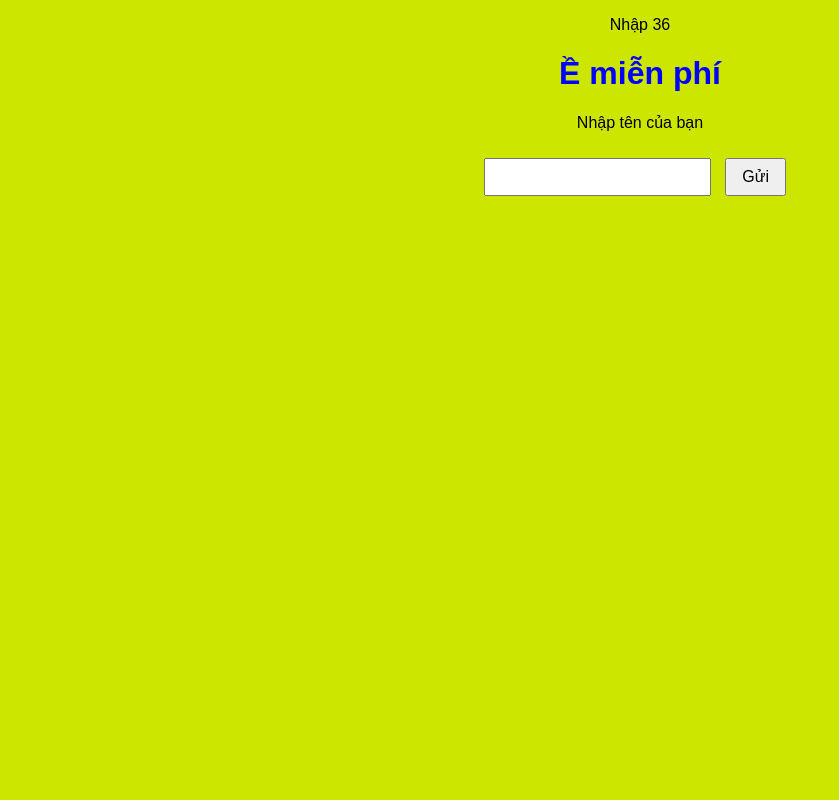
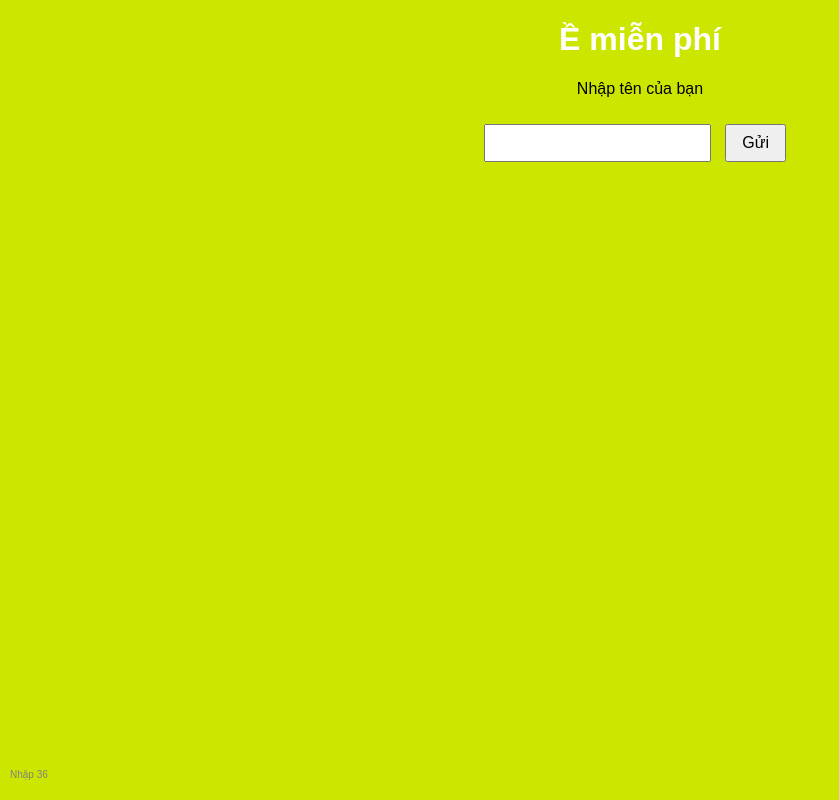
Before and after one commit to maibalochlls2011/eto, a plain HTML site: page index.html in a window 1280 px wide. Shown: the whole page, without its empty margins (0-839 px from the left). Drawn offline with Linux system fonts and the light colour scheme.

Commit message:
style.css

```diff
--- a/style.css
+++ b/style.css
@@ -5,7 +5,15 @@ body{
 }
 
 h1{
-    color: blue;
+    color: rgb(255, 255, 255);
+}
+
+#hint{
+    position: fixed;
+    bottom: 10px;
+    left: 10px;
+    font-size: 10px;
+    color: gray;
 }
 
 input{
@@ -21,7 +29,7 @@ button{
 
 #result{
     font-size: 20px;
-    color: green;
+    color: rgb(255, 255, 255);
 }
 body{
     animation: flash 2s infinite;
```
